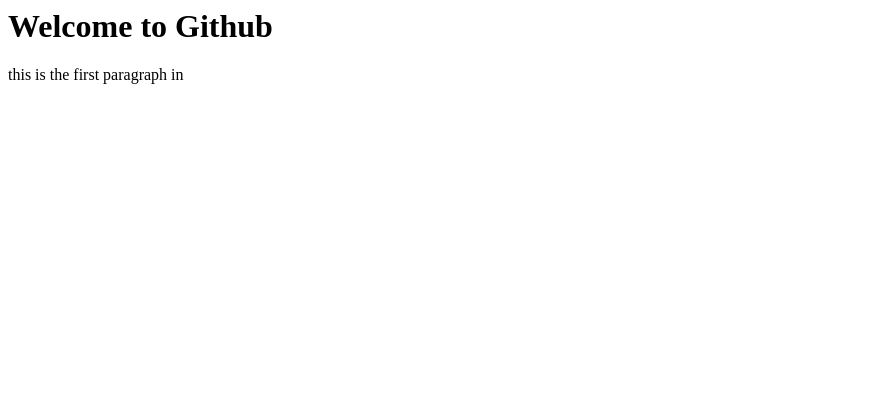
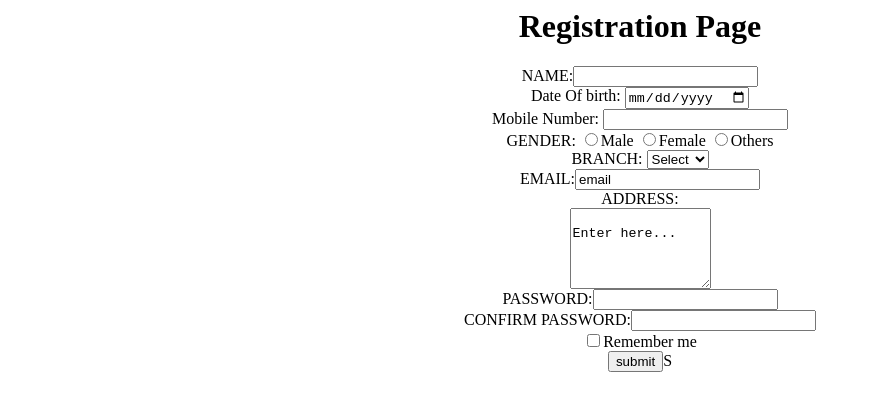
Before and after one commit to prameela048/first_repository, a plain HTML site: page index.html in a window 1280 px wide. Shown: the whole page, without its empty margins (0-871 px from the left). Drawn offline with Linux system fonts and the light colour scheme.

Commit message:
registration

```diff
--- a/index.html
+++ b/index.html
@@ -1,6 +1,51 @@
 <html>
 <body>
-<h1>Welcome to Github</h1>
-<p>this is the first paragraph in</p>
+
+
+<h1><center><b>Registration Page</b></center></h1>
+<center>
+<form>
+
+	NAME:<input type="text" name="name"><br>
+
+	Date Of birth:
+	<input type="Date"><br>
+	Mobile Number:
+	<input type="text" name="mobile number"><br>
+	GENDER:
+	<input type="radio" name="male">Male
+	<input type="radio" name="female">Female
+	<input type="radio" name="others">Others<br>
+	BRANCH:
+	<select name="dropdown">
+		<option>Select</option>
+		<option>CSE</option>
+		<option>ECE</option>
+		<option>MECH</option>
+		<option>CIVIL</option>
+		<option>EEE</option>
+	</select><br>
+	EMAIL:<input type="text" value="email"name="email"><br>
+	ADDRESS:<br>
+	<textarea rows="5"cols="15"name="description">
+		Enter here...
+	</textarea><br>
+	PASSWORD:<input type="password" name="psw"><br>
+	CONFIRM PASSWORD:<input type="password" name="psw"><br>
+
+
+	<input type="checkbox" name="rememberme">Remember me<br>
+	<input type="submit" name="submit" value="submit">S
+
+</form>
+ </center>
+
+
+
+
+
+
+
+
 </body>
 </html>
```
